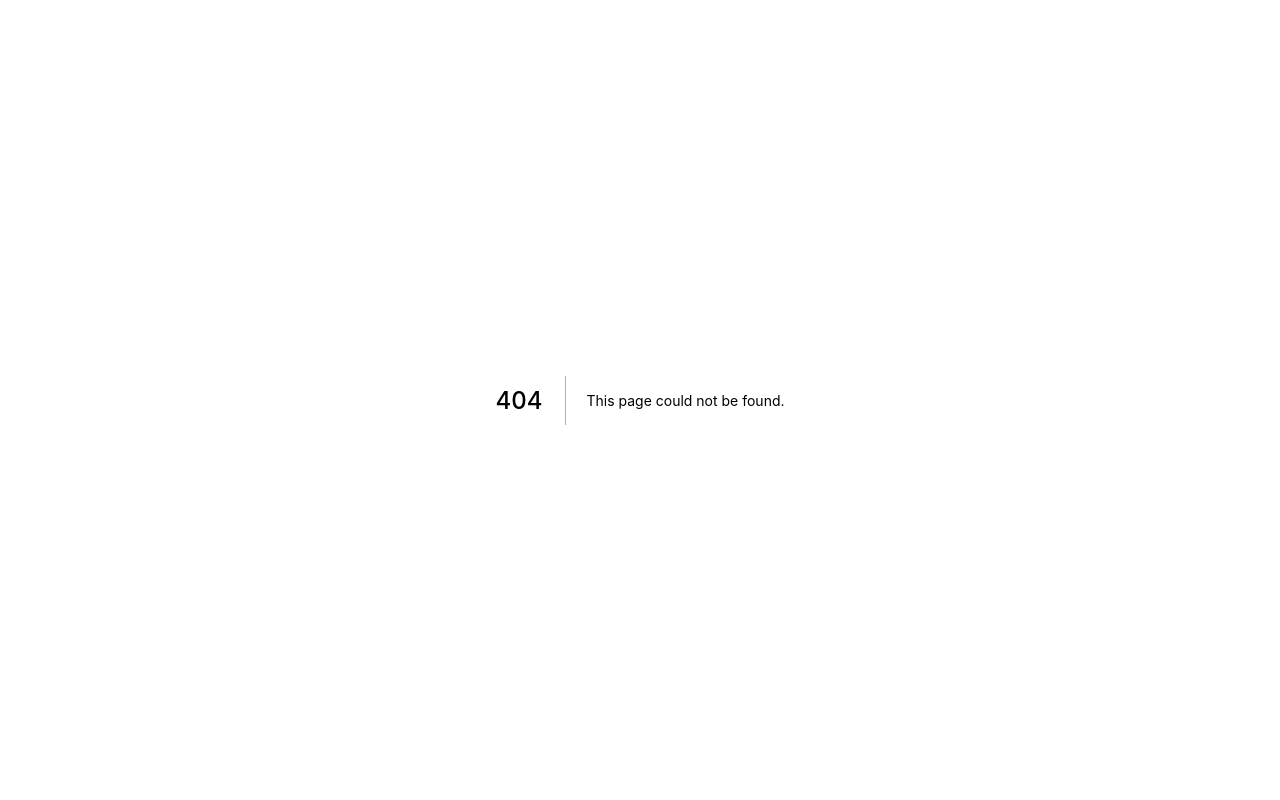
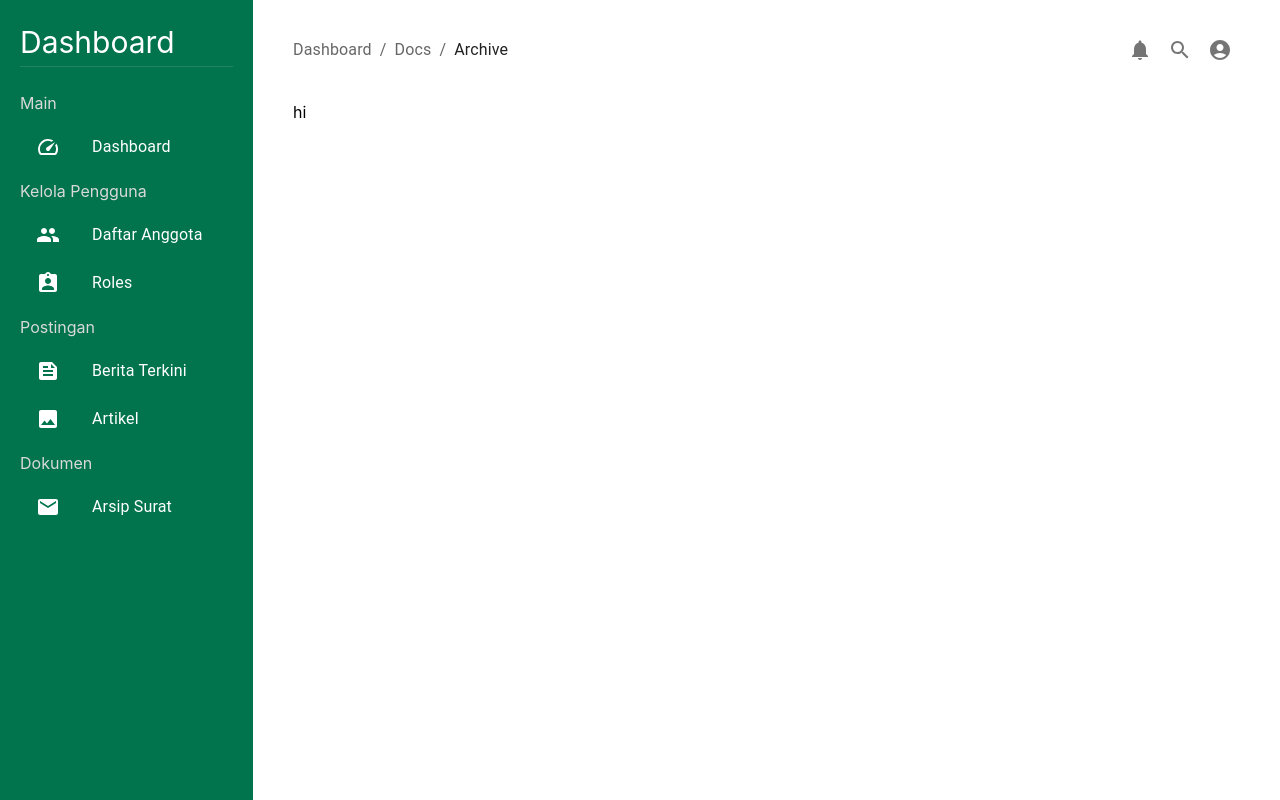
Before and after one commit to satriaherman1/ipnu-admin, a Next.js app: page /docs/archive in a window 1280 px wide. Before the commit this address had no page. Built offline with nearby package versions, Linux system fonts and the light colour scheme.

Commit message:
add delete action to article

```diff
--- a/components/navigation/index.tsx
+++ b/components/navigation/index.tsx
@@ -7,7 +7,7 @@ import Divider from "@mui/material/Divider";
 import ListItem from "@mui/material/ListItem";
 import ListItemIcon from "@mui/material/ListItemIcon";
 import ListItemText from "@mui/material/ListItemText";
-import { AssignmentInd, Feed, Group, InsertPhoto, Notifications, Search, SpeedOutlined } from "@mui/icons-material";
+import { AssignmentInd, Feed, Group, InsertPhoto, Mail, Notifications, Search, SpeedOutlined } from "@mui/icons-material";
 import { useEffect, useState } from "react";
 import Image from "next/image";
 import { AppBar, IconButton, SpeedDial, Switch, Toolbar, Typography, useMediaQuery } from "@mui/material";
@@ -48,7 +48,6 @@ export default function Navigation() {
           </Box>
           <Divider />
           <br />
-          {/* <p className="text-[600] text-[#5e6361] ml-[15px] mb-[5px]">Main</p> */}
 
           <Link href="/">
             <ListItem button>
@@ -67,14 +66,14 @@ export default function Navigation() {
               <ListItemText primary="Daftar Anggota" />
             </ListItem>
           </Link>
-          <Link href="/member">
+          {/* <Link href="/member">
             <ListItem button>
               <ListItemIcon>
                 <AssignmentInd />
               </ListItemIcon>
               <ListItemText primary="Roles" />
             </ListItem>
-          </Link>
+          </Link> */}
           <Link href="/member">
             <ListItem button>
               <ListItemIcon>
@@ -89,6 +88,14 @@ export default function Navigation() {
                 <InsertPhoto />
               </ListItemIcon>
               <ListItemText primary="Artikel" />
+            </ListItem>
+          </Link>
+          <Link href="/member">
+            <ListItem button>
+              <ListItemIcon>
+                <Mail />
+              </ListItemIcon>
+              <ListItemText primary="Arsip Surat" />
             </ListItem>
           </Link>
         </List>
--- a/components/sidebar/index.tsx
+++ b/components/sidebar/index.tsx
@@ -1,5 +1,5 @@
 import { ThemeProvider, createTheme } from "@mui/material/styles";
-import { AssignmentInd, Feed, Group, InsertPhoto, SpeedOutlined, VerifiedUserOutlined } from "@mui/icons-material";
+import { AssignmentInd, Feed, Group, InsertPhoto, Mail, SpeedOutlined, VerifiedUserOutlined } from "@mui/icons-material";
 import { Box, Divider, List, ListItemButton, ListItemIcon, ListItemText } from "@mui/material";
 import Link from "next/link";
 import Image from "next/image";
@@ -15,11 +15,6 @@ export default function Sidebar(props: ISidebarProps) {
   return (
     <ThemeProvider
       theme={createTheme({
-        // components: {
-        //   MuiListItemButton: {
-
-        //   },
-        // },
         palette: {
           mode: "dark",
           primary: { main: "#018559" },
@@ -87,6 +82,17 @@ export default function Sidebar(props: ISidebarProps) {
             </ListItemButton>
           </Link>
         </List>
+        <p className="text-[600] text-[#d9d9d9]">Dokumen</p>
+        <List>
+          <Link href="/docs/archive">
+            <ListItemButton className={`${active === "archive" && "active"} my-[5px]`}>
+              <ListItemIcon className={`${active === "archive" && "text-[#333]"}`}>
+                <Mail />
+              </ListItemIcon>
+              <ListItemText primary="Arsip Surat" className="text-white" />
+            </ListItemButton>
+          </Link>
+        </List>
       </Box>
     </ThemeProvider>
   );
--- /dev/null
+++ b/pages/docs/archive/index.tsx
@@ -0,0 +1,24 @@
+import { useEffect } from "react";
+import MainContent from "../../../components/mainContent";
+import Navigation from "../../../components/navigation";
+import useLocalData from "../../../core/hooks/useLocalData";
+
+export default function Archive() {
+  const { dispatch } = useLocalData();
+  useEffect(() => {
+    const breadCrumbs = {
+      previousPage: ["Dashboard", "Docs"],
+      currentPage: "Archive",
+    };
+    dispatch({
+      type: "CHANGE_BREADCRUMBS",
+      breadCrumbs: breadCrumbs,
+    });
+  }, []);
+  return (
+    <div className="flex">
+      <Navigation />
+      <MainContent>hi</MainContent>
+    </div>
+  );
+}
--- a/pages/member/index.tsx
+++ b/pages/member/index.tsx
@@ -20,7 +20,6 @@ const Member: NextPage = () => {
   const [deleteId, setDeleteId] = useState<any>();
   const { dispatch } = useLocalData();
   const [openConfirmDelete, setOpenConfirmDelete] = useState<boolean>(false);
-  function EnhancedTable() {}
 
   const getAllMembers = async () => {
     setIsLoading(true);
--- a/pages/post/article/index.tsx
+++ b/pages/post/article/index.tsx
@@ -5,6 +5,7 @@ import Link from "next/link";
 import { useEffect, useState } from "react";
 import MainContent from "../../../components/mainContent";
 import Navigation from "../../../components/navigation";
+import ConfirmDeleteComponent from "../../../components/pages/member/confirmDelete";
 import PostListComponent from "../../../components/pages/post/list";
 import useLocalData from "../../../core/hooks/useLocalData";
 import useRouteGuard from "../../../core/hooks/useRouteGuard";
@@ -18,18 +19,24 @@ const Article: NextPage = () => {
   const [deleteId, setDeleteId] = useState<string>("");
 
   const articleRestService = new ArticleRestService();
-  const deleteMemberById = async () => {
+  const deleteArticleById = () => {
     setIsLoading(true);
-    await articleRestService.deleteArticleById(deleteId);
-    setIsLoading(false);
-    await getArticlesData();
+    articleRestService.deleteArticleById(deleteId).then((res) => {
+      if (res?.status === 200) {
+        setIsLoading(false);
+      }
+    });
+
+    getArticlesData();
   };
+
   const getArticlesData = async () => {
     setIsLoading(true);
     const dataArticles = await articleRestService.getArticles();
     setArticles(dataArticles?.data.data);
     setIsLoading(false);
   };
+
   useEffect(() => {
     const breadCrumbs = {
       previousPage: ["Dashboard", "Post"],
@@ -66,6 +73,7 @@ const Article: NextPage = () => {
             </Link>
           </>
         )}
+        <ConfirmDeleteComponent action={deleteArticleById} open={openConfirmDelete} onClose={() => setOpenConfirmDelete(false)} />
       </MainContent>
     </div>
   );
```
